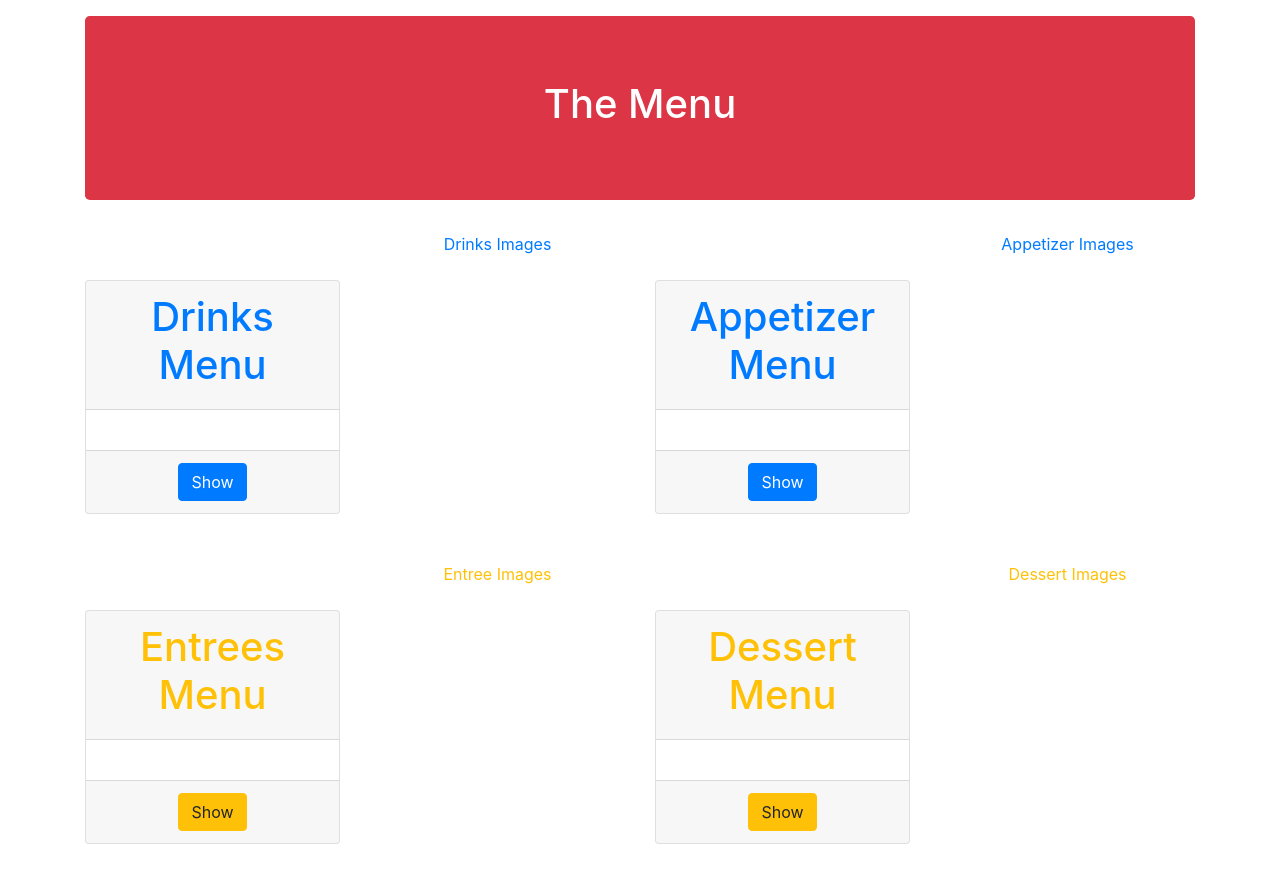
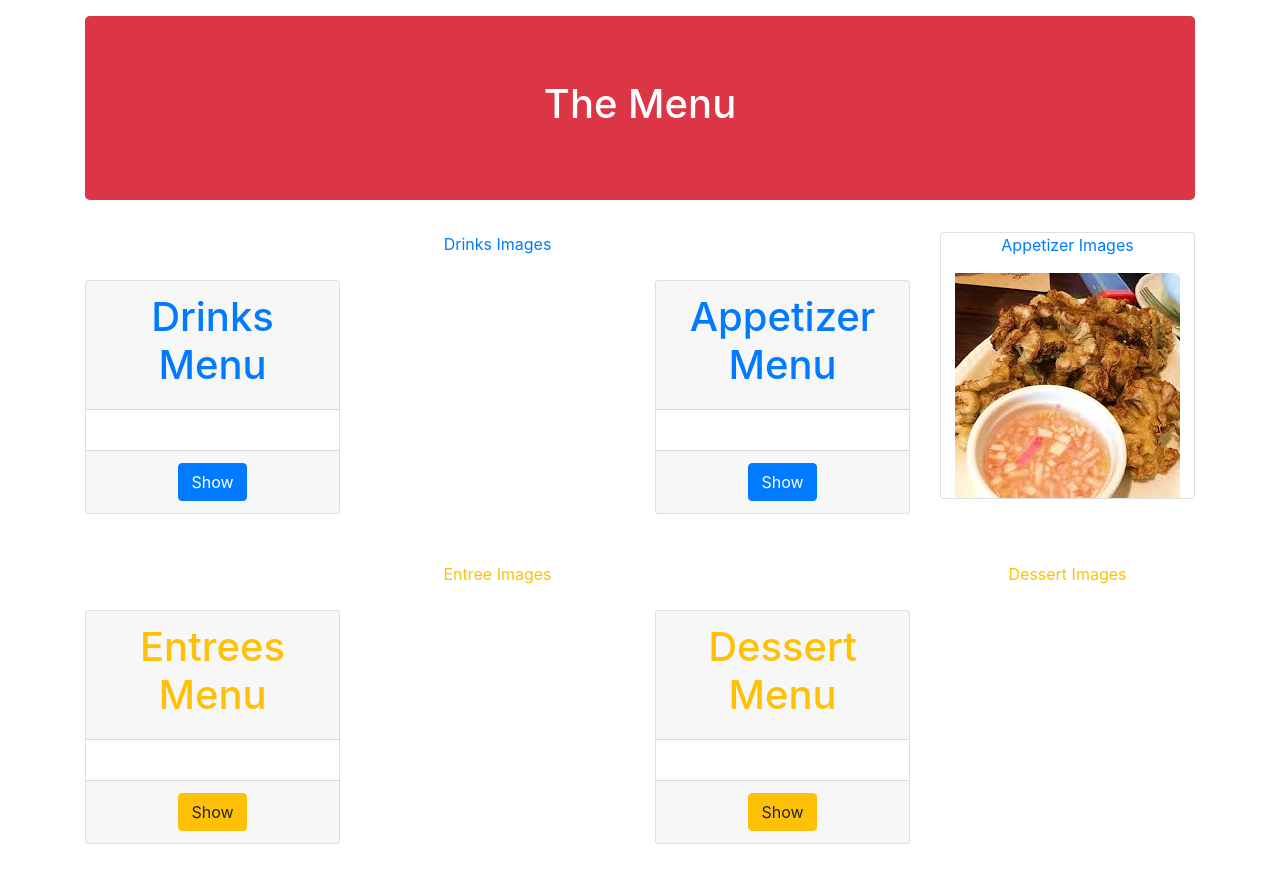
Before and after one commit to precto1285/React-menu, a React (Create React App) app in the folder react-menu/: page / in a window 1280 px wide. Shown: the top 882 px of the page. Built offline with nearby package versions, Linux system fonts and the light colour scheme.

Commit message:
linked 1 image to browser

```diff
--- a/react-menu/src/FoodImgComps/Carousels/AppC.js
+++ b/react-menu/src/FoodImgComps/Carousels/AppC.js
@@ -1,8 +1,12 @@
 import React from 'react';
+import Appetizer1 from './../MenuImg/Appetizer1';
 
 const appCarousel = props => {
   return (
-    <p>Appetizer Images</p>
+    <div className="card">
+      <p>Appetizer Images</p>
+      <Appetizer1 />
+    </div>
   )
 }
 
--- a/react-menu/src/FoodImgComps/MenuImg/Appetizer1.js
+++ b/react-menu/src/FoodImgComps/MenuImg/Appetizer1.js
@@ -1,8 +1,11 @@
 import React from 'react';
+import imageChc from './../../Images/chxblk.jpg';
 
 const Appetizer1 = props => {
   return (
-    <p>Image Here</p>
+    <div>
+      <img src={imageChc} alt="chich" />
+    </div>
   )
 }
 
```
